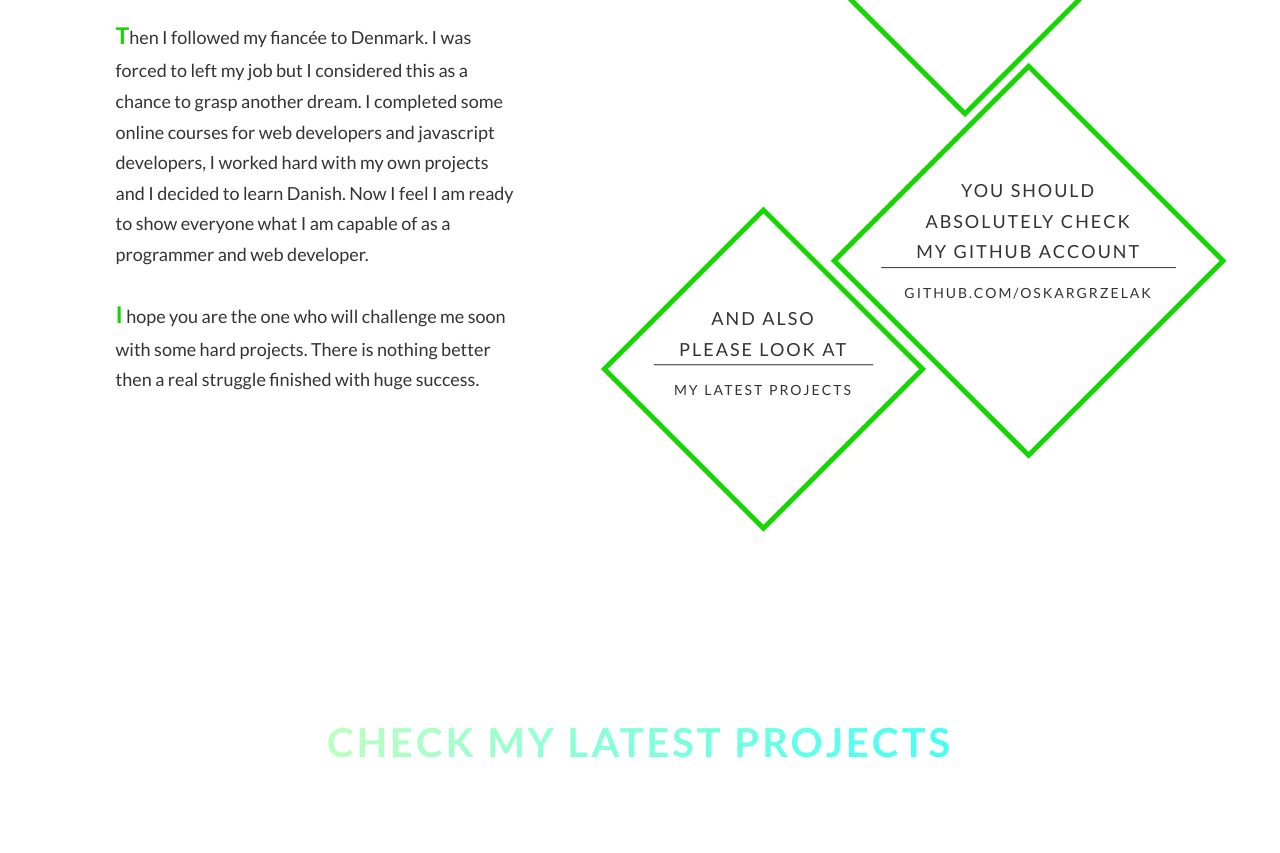
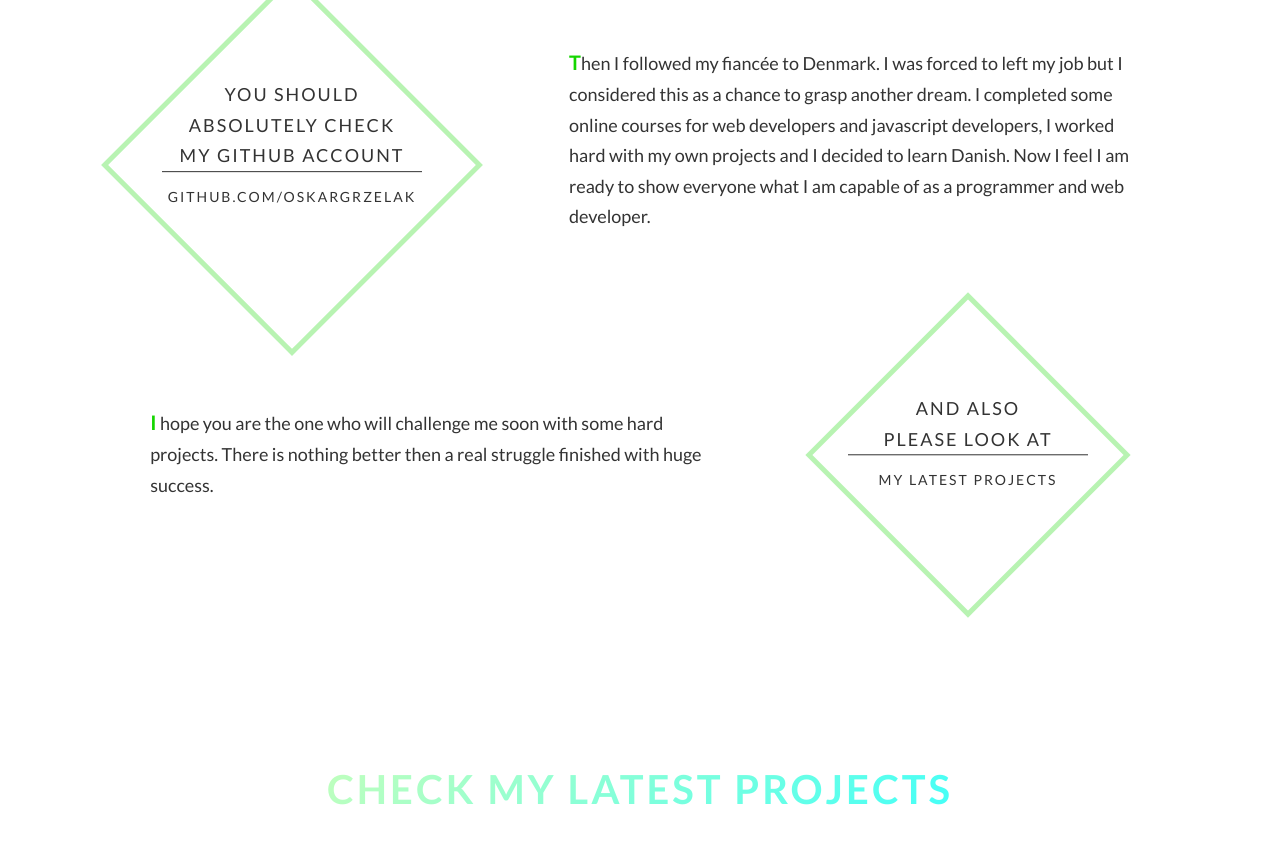
Before and after one commit to OskarGrzelak/OwnHomepage, a PHP site: page / in a window 1280 px wide. Shown: the part 1180-2033 px from the top of the page. Run offline with PHP 8.4, Linux system fonts and the light colour scheme.

Commit message:
the new version of about me section

```diff
--- a/css/style.css
+++ b/css/style.css
@@ -70,7 +70,7 @@ body {
   .paragraph:not(:last-child) {
     margin-bottom: 2.5rem; }
   .paragraph span {
-    font-size: 2.3rem;
+    font-size: 2rem;
     color: #15d600;
     font-weight: 700; }
 
@@ -96,34 +96,38 @@ body {
 
 .u-img-shape {
   overflow: hidden;
-  margin: 0 auto;
-  outline: 0.5rem solid #15d600;
+  outline: 0.5rem solid rgba(21, 214, 0, 0.3);
   outline-offset: 1rem;
+  background-color: #fff;
   transition: all .2s; }
   .u-img-shape:hover {
-    outline: 0.7rem solid #15d600; }
+    outline: 0.7rem solid rgba(21, 214, 0, 0.4); }
     .u-img-shape:hover .about-img {
-      transform: rotate(-45deg) translate(2rem, -22rem) scale(1.1); }
+      transform: rotate(-45deg) translate(7%, -60%) scale(1.1); }
   .u-img-shape--1 {
-    height: 32rem;
-    width: 32rem;
-    transform: rotate(45deg) scale(1) translate(-2rem, -2rem); }
+    margin-top: 10rem;
+    width: 23rem;
+    height: 23rem;
+    transform: rotate(45deg) scale(1); }
   .u-img-shape--2 {
-    height: 25rem;
-    width: 25rem;
-    transform: rotate(45deg) scale(1) translate(10rem, 1rem); }
+    margin-left: auto;
+    width: 24rem;
+    height: 24rem;
+    transform: rotate(45deg) scale(1); }
   .u-img-shape--3 {
     height: 20rem;
     width: 20rem;
-    transform: rotate(45deg) scale(1) translate(-17rem, 11.5rem); }
+    margin-top: -5rem;
+    transform: rotate(45deg) scale(1); }
   .u-img-shape__text-box--2 {
-    height: 29.5rem;
-    width: 29.5rem;
+    position: absolute;
+    height: 26rem;
+    width: 26rem;
     transform: rotate(-45deg);
     overflow: hidden; }
   .u-img-shape__text-box--3 {
-    height: 22rem;
-    width: 22rem;
+    height: 24rem;
+    width: 24rem;
     transform: rotate(-45deg);
     overflow: hidden; }
 
@@ -140,7 +144,7 @@ body {
 .btn:hover {
   color: #15d600 !important;
   border-bottom: 1px solid #15d600;
-  transform: scale(1.1) translateY(-2px); }
+  transform: scale(1.05) translateY(-2px); }
 
 .btn:active {
   transform: translateY(1px); }
@@ -211,8 +215,11 @@ body {
   padding: 10rem 0; }
 
 .about-img {
-  width: 170%;
-  transform: rotate(-45deg) translate(2rem, -22rem);
+  position: absolute;
+  top: 50%;
+  left: 50%;
+  width: 155%;
+  transform: rotate(-45deg) translate(7%, -60%);
   transition: all .4s; }
 
 .section-portfolio {
@@ -355,7 +362,7 @@ body {
 .row {
   margin: 0 auto; }
   .row:not(:last-child) {
-    margin-bottom: 8rem; }
+    margin-bottom: 12rem; }
   .row::after {
     content: "";
     display: table;
@@ -363,16 +370,16 @@ body {
   .row [class^="col-"] {
     float: left; }
     .row [class^="col-"]:not(:last-child) {
-      margin-right: 8rem; }
+      margin-right: 3%; }
   .row .col-1-of-2 {
-    width: calc((100% - 8rem) / 2); }
+    width: calc((100% - 3%) / 2); }
   .row .col-1-of-3 {
-    width: calc((100% - 2 * 8rem) / 3); }
+    width: calc((100% - 2 * 3%) / 3); }
   .row .col-1-of-4 {
-    width: calc((100% - 3 * 8rem) / 4); }
+    width: calc((100% - 3 * 3%) / 4); }
   .row .col-2-of-3 {
-    width: calc(((100% - 2 * 8rem) / 3) * 2 + 8rem); }
+    width: calc(((100% - 2 * 3%) / 3) * 2 + 3%); }
   .row .col-2-of-4 {
-    width: calc((100% - 3 * 8rem) / 2 + 8rem); }
+    width: calc((100% - 3 * 3%) / 2 + 3%); }
   .row .col-3-of-4 {
-    width: calc(((100% - 3 * 8rem) / 4) * 3 + 2 * 8rem); }
+    width: calc(((100% - 3 * 3%) / 4) * 3 + 2 * 3%); }
--- a/index.html
+++ b/index.html
@@ -27,25 +27,23 @@
 
     <main>
         <section class="section-about" id="about-me">
-            <div class="u-center-text u-margin-bottom-big">
-                <h2 class="heading-secondary">This is who I am</h2>
-            </div>
             <div class="row">
-                <div class="col-1-of-2">
+                <div class="col-2-of-3">
+                    <div class="u-center-text u-margin-bottom-big">
+                        <h2 class="heading-secondary">This is who I am</h2>
+                    </div>
                     <p class="paragraph">
-                            <span>I</span> was always chasing my dreams and fighting with my weaknesses. As a teenager, I imagined myself as a Shaolin warrior so I started kung-fu training. To overcome a fear of heights I am climbing and I really enjoy it. I studied econometrics because I love statistics. It has been always a dream for me to work in a book market so I become a marketing and PR specialist at SQN Publishing.
-                    </p>
-                    <p class="paragraph">
-                            <span>T</span>hen I followed my fiancée to Denmark. I was forced to left my job but I considered this as a chance to grasp another dream. I completed some online courses for web developers and javascript developers, I worked hard with my own projects and I decided to learn Danish. Now I feel I am ready to show everyone what I am capable of as a programmer and web developer.
-                    </p>
-                    <p class="paragraph">
-                            <span>I</span> hope you are the one who will challenge me soon with some hard projects. There is nothing better then a real struggle finished with huge success.
+                        <span>I</span> was always chasing my dreams and fighting with my weaknesses. As a teenager, I imagined myself as a Shaolin warrior so I started kung-fu training. To overcome a fear of heights I am climbing and I really enjoy it. I studied econometrics because I love statistics. It has been always a dream for me to work in a book market so I become a marketing and PR specialist at SQN Publishing.
                     </p>
                 </div>
-                <div class="col-1-of-2">
+                <div class="col-1-of-3">
                     <div class="u-img-shape u-img-shape--1">
                         <img src="img/img-1.jpg" alt="Oskar Grzelak" class="about-img">
                     </div>
+                </div>
+            </div>
+            <div class="row">
+                <div class="col-1-of-3">
                     <div class="u-img-shape u-img-shape--2">
                         <div class="u-img-shape__text-box--2">
                             <p class="shape-text shape-text--main">You should</p>
@@ -54,6 +52,20 @@
                             <p class="shape-text shape-text--sub"><a href="#" class="btn">github.com/OskarGrzelak</a></p>
                         </div>
                     </div>
+                </div>
+                <div class="col-2-of-3">
+                    <p class="paragraph">
+                        <span>T</span>hen I followed my fiancée to Denmark. I was forced to left my job but I considered this as a chance to grasp another dream. I completed some online courses for web developers and javascript developers, I worked hard with my own projects and I decided to learn Danish. Now I feel I am ready to show everyone what I am capable of as a programmer and web developer.
+                    </p>
+                </div>
+            </div>
+            <div class="row">
+                <div class="col-2-of-3">
+                    <p class="paragraph">
+                        <span>I</span> hope you are the one who will challenge me soon with some hard projects. There is nothing better then a real struggle finished with huge success.
+                    </p>
+                </div>
+                <div class="col-1-of-3">
                     <div class="u-img-shape u-img-shape--3">
                         <div class="u-img-shape__text-box--3">
                             <p class="shape-text shape-text--main">And also</p>
@@ -93,7 +105,7 @@
             </div>
         </section>
 
-        <section class="section-contact">
+        <!-- <section class="section-contact">
             <div class="u-center-text u-margin-bottom-big">
                 <h2 class="heading-secondary">I can't wait to hear from you</h2>
             </div>
@@ -128,10 +140,10 @@
                     </form>
                 </div>
             </div>
-        </section>
+        </section> -->
     </main>
 
-    <footer class="footer">
+    <!-- <footer class="footer">
         <div class="row">
             <div class="col-1-of-2">
                 <div class="footer__navigation">
@@ -152,7 +164,7 @@
                 </p>
             </div>
         </div>
-    </footer>
+    </footer> -->
 
     <script src="js/script.js"></script>
 </body>
```
Also changed, not shown: sass/main.scss (+28 -21 lines).
